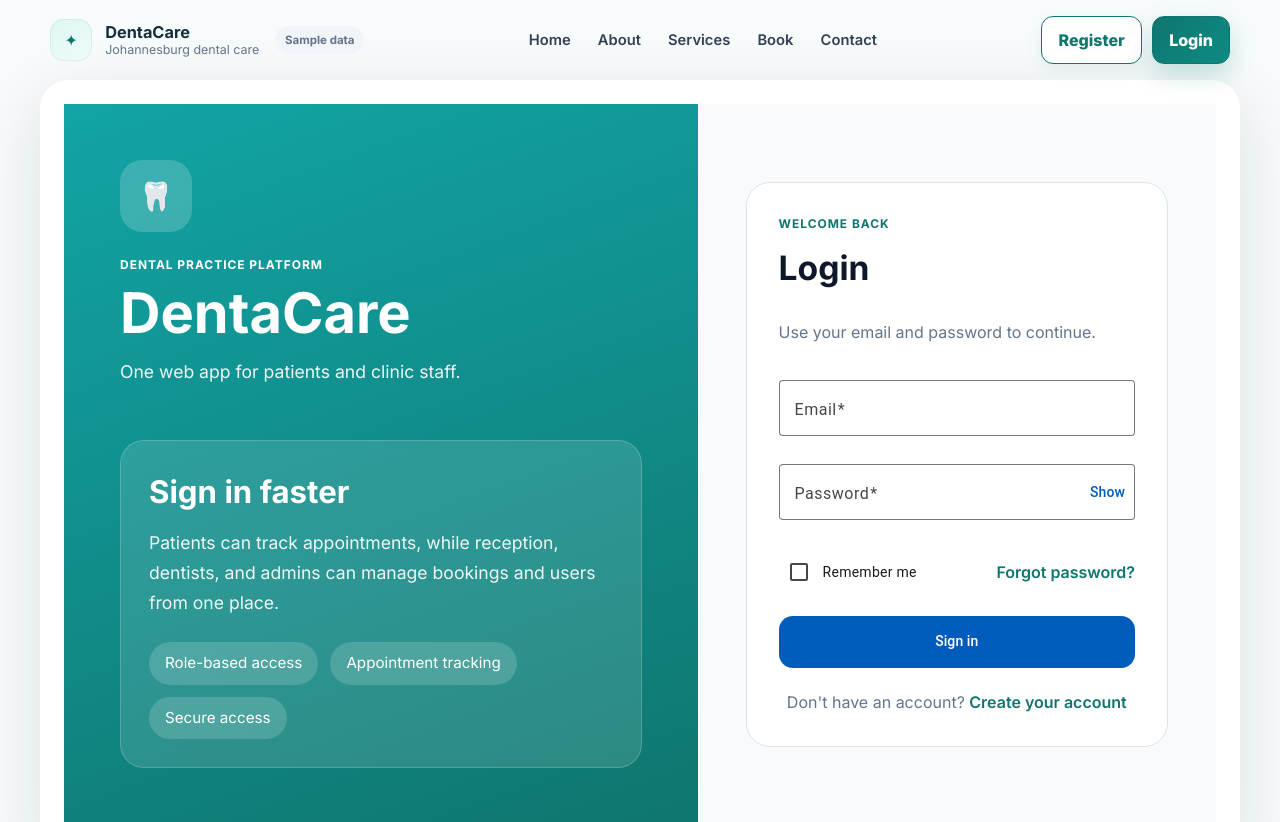
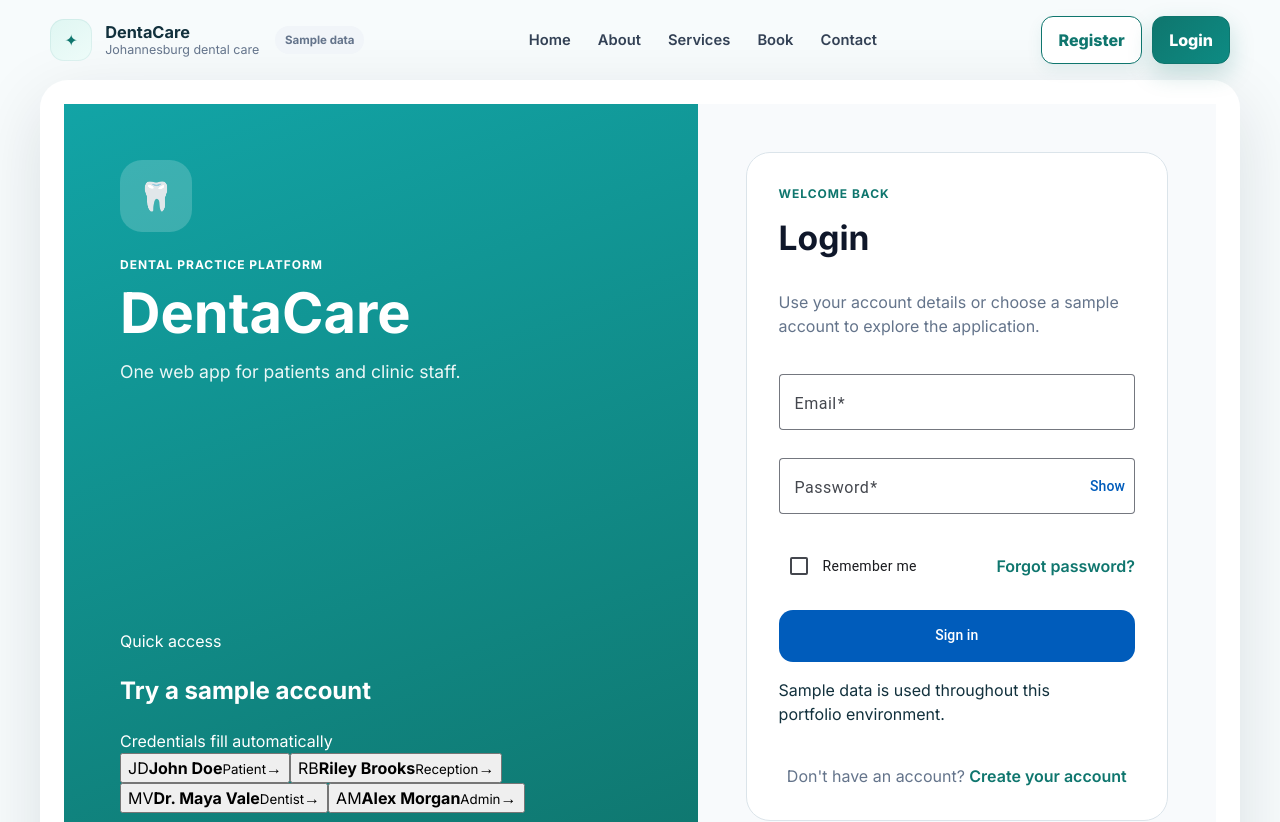
Before and after one commit to oboikanyego/dentacare-system, an Angular app: page /login in a window 1280 px wide. Shown: the top 822 px of the page. Built offline with nearby package versions, Linux system fonts and the light colour scheme.

Commit message:
feat: add sample account chooser to login

```diff
--- a/src/app/features/auth/login/login.component.html
+++ b/src/app/features/auth/login/login.component.html
@@ -7,15 +7,30 @@
       <p class="brand-copy">One web app for patients and clinic staff.</p>
     </div>
 
-    <div class="brand-feature">
-      <h2>Sign in faster</h2>
-      <p>
-        Patients can track appointments, while reception, dentists, and admins can manage bookings and users from one place.
-      </p>
-      <div class="brand-pills">
-        <span>Role-based access</span>
-        <span>Appointment tracking</span>
-        <span>Secure access</span>
+    <div class="sample-access">
+      <div class="sample-access-heading">
+        <div>
+          <p class="sample-kicker">Quick access</p>
+          <h2>Try a sample account</h2>
+        </div>
+        <span>Credentials fill automatically</span>
+      </div>
+
+      <div class="sample-account-grid">
+        @for (account of sampleAccounts; track account.email) {
+          <button
+            type="button"
+            class="sample-account"
+            [class.selected]="selectedSampleEmail === account.email"
+            (click)="useSampleAccount(account)">
+            <span class="sample-avatar">{{ account.initials }}</span>
+            <span class="sample-copy">
+              <strong>{{ account.name }}</strong>
+              <small>{{ account.role }}</small>
+            </span>
+            <span class="sample-arrow">→</span>
+          </button>
+        }
       </div>
     </div>
   </div>
@@ -24,7 +39,7 @@
     <mat-card class="auth-card" appearance="outlined">
       <p class="section-label">Welcome back</p>
       <h2>Login</h2>
-      <p class="muted">Use your email and password to continue.</p>
+      <p class="muted">Use your account details or choose a sample account to explore the application.</p>
 
       @if (errorMessage) {
         <div class="banner banner--error">{{ errorMessage }}</div>
@@ -65,6 +80,8 @@
         </button>
       </form>
 
+      <p class="sample-note">Sample data is used throughout this portfolio environment.</p>
+
       <p class="footer-text">
         Don't have an account?
         <a routerLink="/register">Create your account</a>
```
